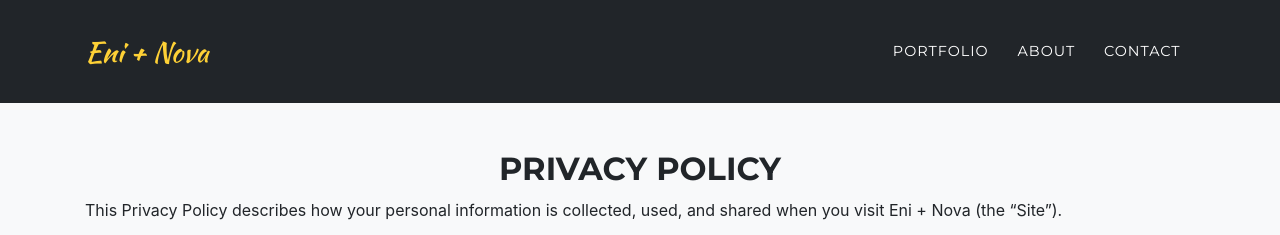
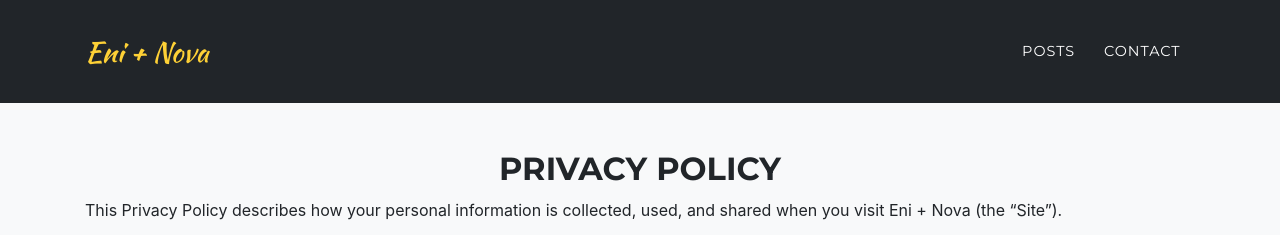
Before and after one commit to deareni/deareni.github.io, a Jekyll site: the page built from legal.md, in a window 1280 px wide. Shown: the top 235 px of the page. Built offline with Jekyll 4.4.1, drawn with Linux system fonts in a browser that asks for light colours; some web fonts are replaced.

Commit message:
Update navigation.yml

```diff
--- a/_data/navigation.yml
+++ b/_data/navigation.yml
@@ -13,10 +13,10 @@ en: &DEFAULT_EN
   nav:
     #- title: "Services"
     #  section: services
-    - title: "Portfolio"
+    - title: "Posts"
       section: portfolio
-    - title: "About"
-      section: timeline
+    #- title: "Pur Favorites"
+    #  section: timeline
     #- title: "Team"
     #  section: team
     - title: "Contact"
```
